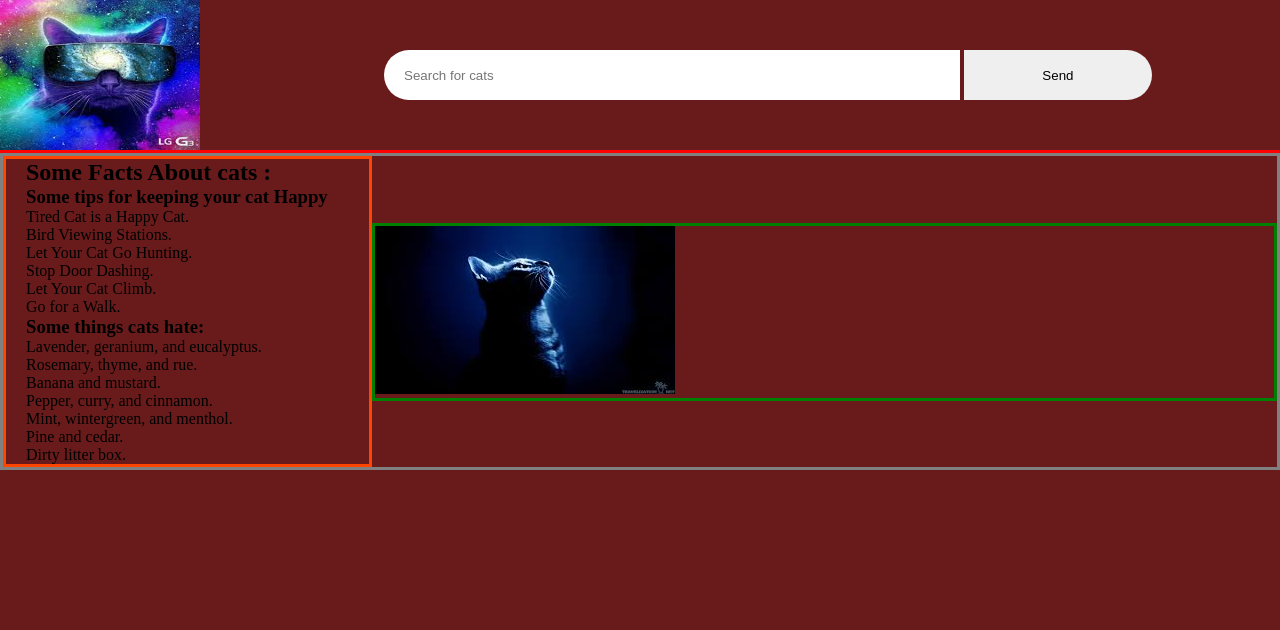
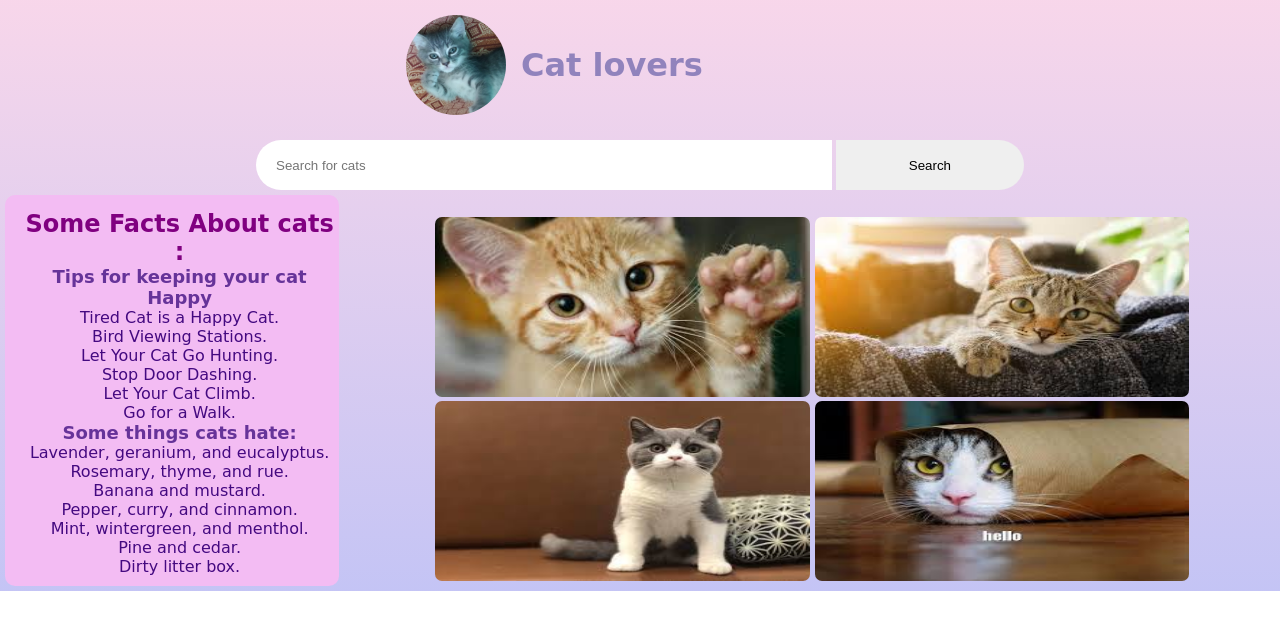
Before and after one commit to reemsh2000/ReemAbdallahR-API, a plain HTML site: page index.html in a window 1280 px wide. Drawn offline with Linux system fonts and the light colour scheme.

Commit message:
css style with some edits in html Relates #2

```diff
--- a/index.html
+++ b/index.html
@@ -9,37 +9,47 @@
 </head>
 <body>
   <header>
-    <img src="head.jpg" alt="">
+    <img src="images/miso.jpeg" alt="miso"/>
+  <h1>Cat lovers </h1>
+</header>
+  <section class="form-sec">
     <form  action="/search" method="post" id="search" class="search__form" autocomplete="off">
         <input id="userInput" type="text" placeholder= "Search for cats" required>
-        <input type="submit"  value="Send" class="searchBtn">
+        <input type="submit"  value="Search" class="searchBtn">
     </form>
-  </header>
+  </section>
 <section class="catBox">
     <div class="facts">
       <h2>Some Facts About cats :</h2>
-      <h3>Some tips for keeping your cat Happy</h3>
-      <p>
-        Tired Cat is a Happy Cat.<br> <!--some facts about cats-->
-        Bird Viewing Stations.<br>
-        Let Your Cat Go Hunting.<br>
-        Stop Door Dashing.<br>
-        Let Your Cat Climb.<br>
-        Go for a Walk.<br>
-      </p>
+      <h3>Tips for keeping your cat Happy</h3>
+      <ul class="cats-list">
+       <li> Tired Cat is a Happy Cat.</li><!--some facts about cats-->
+      <li> Bird Viewing Stations.</li>
+      <li>Let Your Cat Go Hunting.</li>
+      <li> Stop Door Dashing.</li>
+      <li>Let Your Cat Climb.</li>
+      <li> Go for a Walk.</li>
+      </ul>
       <h3>Some things cats hate:</h3>
-      <p>
-        Lavender, geranium, and eucalyptus.<br>
-        Rosemary, thyme, and rue.<br>
-        Banana and mustard.<br>
-        Pepper, curry, and cinnamon.<br>
-        Mint, wintergreen, and menthol.<br>
-        Pine and cedar.<br>
-        Dirty litter box.<br>
-      </p>
+      <ul class="cats-list">
+      <li>Lavender, geranium, and eucalyptus.</li>
+        <li>Rosemary, thyme, and rue.</li>
+        <li> Banana and mustard.</li>
+        <li>  Pepper, curry, and cinnamon.</li>
+        <li>Mint, wintergreen, and menthol.</li>
+        <li> Pine and cedar.</li>
+        <li>  Dirty litter box.</li>
+        </ul>
     </div>
     <div class="catResult">
-     <img src="background.jpg"> <!-- image for test -->
+      <div class="cats">
+        <img id ="first-cat" src="images/1.jpg" alt="cat">
+        <img id ="second-cat" src="images/2.jpg" alt="cat">
+      </div>
+      <div class="cats">
+        <img id ="third-cat" src="images/3.jpg" alt="cat">
+        <img id ="forth-cat" src="images/4.jpg" alt="cat">
+      </div>
 
     </div>
 </section>
--- a/style.css
+++ b/style.css
@@ -4,20 +4,41 @@
     box-sizing: border-box;
 }
 body{
-    background-color: rgb(105, 27, 27);
+    font-family:cursive;
+    background: linear-gradient(to bottom, #f1b1d785 0%, #8f8fec86 100%);
+    background-repeat: no-repeat;
+    text-align: center;
+
 }
 header{
     display: flex;
+    justify-content: center;
+    align-items: center;
+    margin: auto;
+    width:60%;
+    padding-top: 15px;
+}
+header img{
+    width:100px;
+    height: 100px;
+    border-radius: 50%;
+    margin-left: 150px;
+}
+header h1{
+    color:   #3a3a9286 ;
+    margin: auto;
+    margin-left: 15px;
+
+}
+.form-sec{
+    display: flex;
     justify-content: space-between;
     align-items: center;
-    border-bottom: 3px solid red;
+    padding-top: 25px;
 }
-header img{
-    height: 150px;
-    width: 200px;
-}
-header form{
-    border: 1px solid black;
+
+
+.form-sec form{
     height: 50px;
     width: 60%;
     margin-right: 10%;
@@ -25,8 +46,9 @@ header form{
     justify-content: space-between;
     border: none;
     outline: none;
+    margin: auto;
 }
-header form #userInput{
+.form-sec form #userInput{
     height: 100%;
     width: 75%;
     border-radius: 30px 0 0 30px;
@@ -34,7 +56,7 @@ header form #userInput{
     outline: none;
     border: none;
 }
-header form .searchBtn{
+.form-sec form .searchBtn{
     width: 24.5%;
     height: 100%;
     border-radius: 0 30px 30px 0;
@@ -46,14 +68,41 @@ header form .searchBtn{
     display: flex;
     justify-content: space-between;
     align-items: center;
-    border: 3px solid gray;
 }
 .facts{
-    width: 40%;
-    border: 3px solid orangered;
-    padding-left: 20px;
+    width: 35%;
+    padding: 15px 5px 10px 20px;
+    background-color: rgb(243, 188, 243);
+    margin :5px;
+    border-radius: 10px;
+}
+.facts h2{
+    color: purple;
+}
+.facts h3{
+    font-size: 18px;
+    color: rebeccapurple;
+}
+
+.cats-list{
+    list-style-type:none;
+    display: flex;
+    align-items: center;
+    flex-direction: column;
+    justify-content: flex-start;
+    text-align: left;
+    font-size: 16px;
+    color: rgb(68, 9, 128);
+}
+.cats-list li{
+    text-align: right;
 }
 .catResult{
-    border: 3px solid green;
     width: inherit;
+    padding-top: 20px;
 }
+.catResult img{
+    width:40%;
+    height: 180px;
+    border-radius: 7px;
+}
```
Also changed, not shown: background.jpg (deleted), head.jpg (deleted), images/1.jpg (added), images/2.jpg (added), images/3.jpg (added), images/4.jpg (added), images/miso.jpeg (added).
